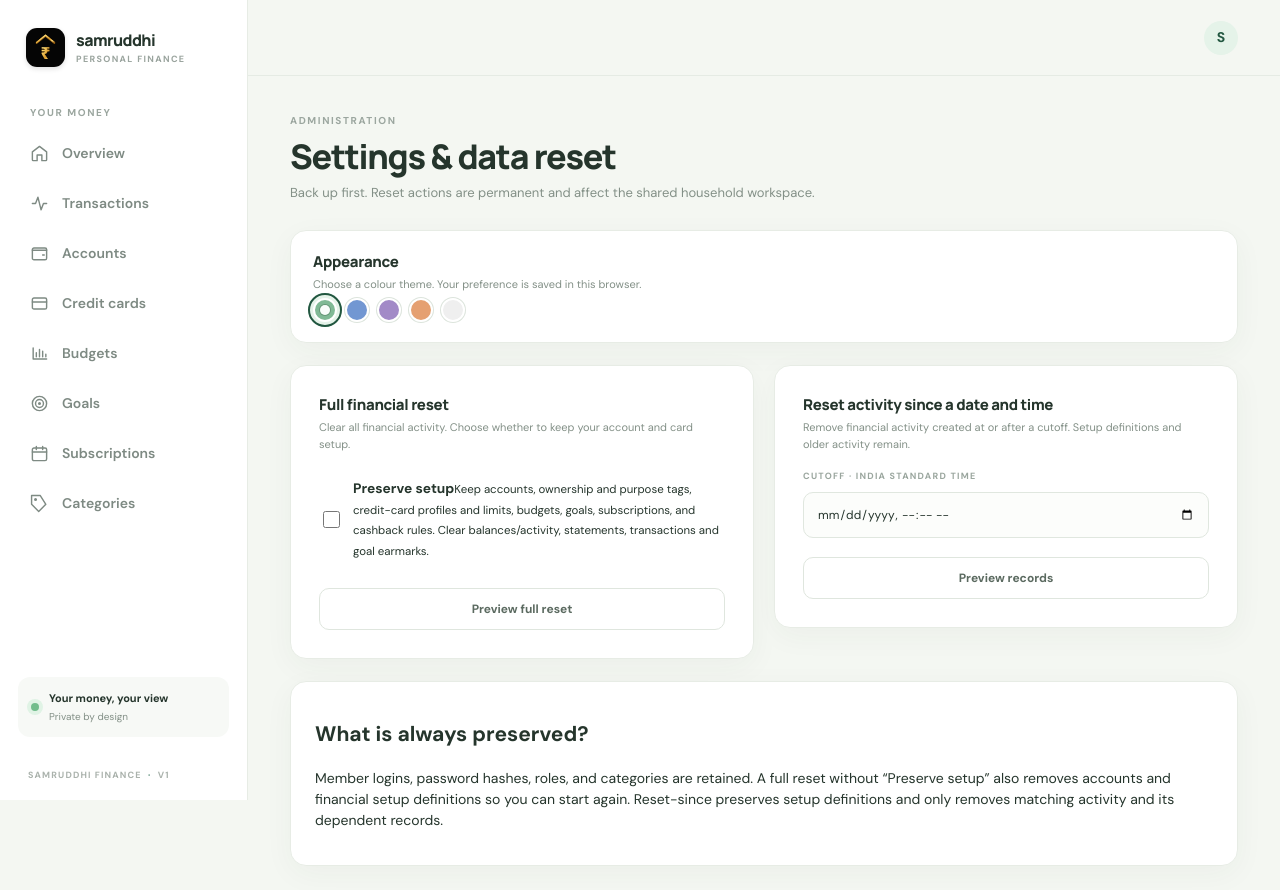
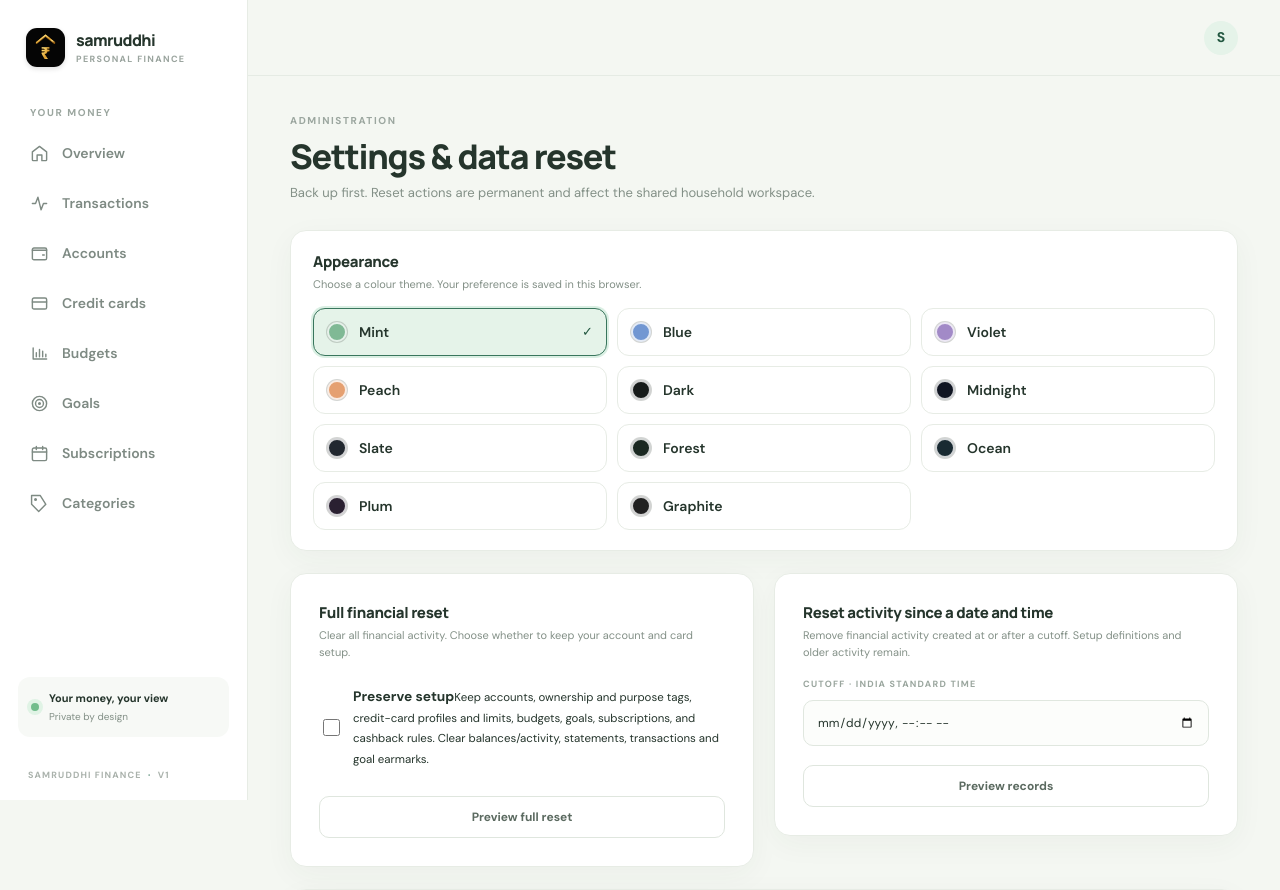
Before and after one commit to digitalrockstar/samruddhi-fin, a Flask app: template templates/settings.html in a window 1280 px wide. Shown: the top 890 px of the page. Run offline with Flask 3, Linux system fonts and the light colour scheme; the template is opened without the code that fills it, so the values that code supplies are empty; some libraries are stand-ins or nearby versions.

Commit message:
Present all themes as a selectable list

```diff
--- a/templates/settings.html
+++ b/templates/settings.html
@@ -5,13 +5,19 @@
   <div><div class="eyebrow">ADMINISTRATION</div><h1>Settings & data reset</h1><p class="subheading">Back up first. Reset actions are permanent and affect the shared household workspace.</p></div>
 </section>
 <section class="panel preference-panel">
-  <div><h2>Appearance</h2><p>Choose a colour theme. Your preference is saved in this browser.</p></div>
-  <div class="theme-picker large-picker" aria-label="Choose colour theme">
-    <button type="button" class="theme-dot mint" data-theme-choice="mint" aria-label="Mint theme" title="Mint"></button>
-    <button type="button" class="theme-dot blue" data-theme-choice="blue" aria-label="Blue theme" title="Blue"></button>
-    <button type="button" class="theme-dot violet" data-theme-choice="violet" aria-label="Violet theme" title="Violet"></button>
-    <button type="button" class="theme-dot peach" data-theme-choice="peach" aria-label="Peach theme" title="Peach"></button>
-    <button type="button" class="theme-dot dark" data-theme-choice="dark" aria-label="Dark theme" title="Dark"></button>
+  <div class="panel-heading"><div><h2>Appearance</h2><p>Choose a colour theme. Your preference is saved in this browser.</p></div></div>
+  <div class="theme-options" role="group" aria-label="Choose colour theme">
+    <button type="button" class="theme-option" data-theme-choice="mint" aria-label="Mint theme" title="Mint" aria-pressed="false"><span class="theme-swatch mint" aria-hidden="true"></span><span class="theme-option-label">Mint</span><span class="theme-option-check" aria-hidden="true">✓</span></button>
+    <button type="button" class="theme-option" data-theme-choice="blue" aria-label="Blue theme" title="Blue" aria-pressed="false"><span class="theme-swatch blue" aria-hidden="true"></span><span class="theme-option-label">Blue</span><span class="theme-option-check" aria-hidden="true">✓</span></button>
+    <button type="button" class="theme-option" data-theme-choice="violet" aria-label="Violet theme" title="Violet" aria-pressed="false"><span class="theme-swatch violet" aria-hidden="true"></span><span class="theme-option-label">Violet</span><span class="theme-option-check" aria-hidden="true">✓</span></button>
+    <button type="button" class="theme-option" data-theme-choice="peach" aria-label="Peach theme" title="Peach" aria-pressed="false"><span class="theme-swatch peach" aria-hidden="true"></span><span class="theme-option-label">Peach</span><span class="theme-option-check" aria-hidden="true">✓</span></button>
+    <button type="button" class="theme-option" data-theme-choice="dark" aria-label="Dark theme" title="Dark" aria-pressed="false"><span class="theme-swatch dark" aria-hidden="true"></span><span class="theme-option-label">Dark</span><span class="theme-option-check" aria-hidden="true">✓</span></button>
+    <button type="button" class="theme-option" data-theme-choice="midnight" aria-label="Midnight theme" title="Midnight" aria-pressed="false"><span class="theme-swatch midnight" aria-hidden="true"></span><span class="theme-option-label">Midnight</span><span class="theme-option-check" aria-hidden="true">✓</span></button>
+    <button type="button" class="theme-option" data-theme-choice="slate" aria-label="Slate theme" title="Slate" aria-pressed="false"><span class="theme-swatch slate" aria-hidden="true"></span><span class="theme-option-label">Slate</span><span class="theme-option-check" aria-hidden="true">✓</span></button>
+    <button type="button" class="theme-option" data-theme-choice="forest" aria-label="Forest theme" title="Forest" aria-pressed="false"><span class="theme-swatch forest" aria-hidden="true"></span><span class="theme-option-label">Forest</span><span class="theme-option-check" aria-hidden="true">✓</span></button>
+    <button type="button" class="theme-option" data-theme-choice="ocean" aria-label="Ocean theme" title="Ocean" aria-pressed="false"><span class="theme-swatch ocean" aria-hidden="true"></span><span class="theme-option-label">Ocean</span><span class="theme-option-check" aria-hidden="true">✓</span></button>
+    <button type="button" class="theme-option" data-theme-choice="plum" aria-label="Plum theme" title="Plum" aria-pressed="false"><span class="theme-swatch plum" aria-hidden="true"></span><span class="theme-option-label">Plum</span><span class="theme-option-check" aria-hidden="true">✓</span></button>
+    <button type="button" class="theme-option" data-theme-choice="graphite" aria-label="Graphite theme" title="Graphite" aria-pressed="false"><span class="theme-swatch graphite" aria-hidden="true"></span><span class="theme-option-label">Graphite</span><span class="theme-option-check" aria-hidden="true">✓</span></button>
   </div>
 </section>
 <div class="settings-layout data-reset-layout">
```
